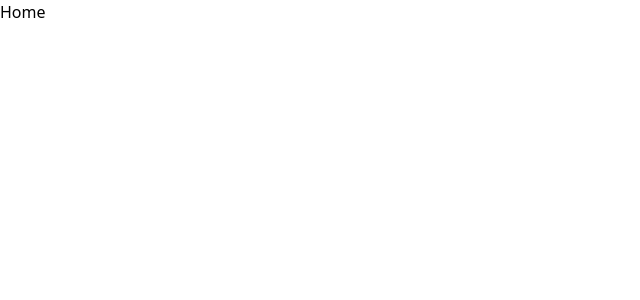
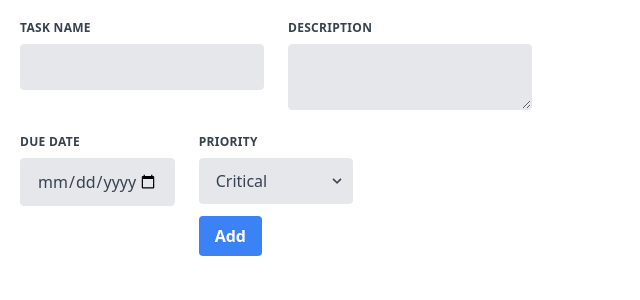
Before and after one commit to Elizabeth-M-M/zentask, a React (Create React App) app: page / in a window 1280 px wide. Shown: the top 300 px of the page, without its empty margins (0-640 px from the left). Built offline with nearby package versions, Linux system fonts and the light colour scheme.

Commit message:
Feat: add task input form

```diff
--- /dev/null
+++ b/src/components/Form.js
@@ -0,0 +1,87 @@
+import React from "react";
+
+function Form() {
+  return (
+    <form class="w-full max-w-lg">
+      <div class="flex flex-wrap -mx-3 mb-6">
+        <div class="w-full md:w-1/2 px-3 mb-6 md:mb-0">
+          <label
+            class="block uppercase tracking-wide text-gray-700 text-xs font-bold mb-2"
+            for="task"
+          >
+            Task Name
+          </label>
+          <input
+            class="appearance-none block w-full bg-gray-200 text-gray-700 border border-gray-200 rounded py-3 px-4 leading-tight focus:outline-none focus:bg-white focus:border-gray-500"
+            id="task"
+            type="text"
+          />
+        </div>
+        <div class="w-full md:w-1/2 px-3">
+          <label
+            class="block uppercase tracking-wide text-gray-700 text-xs font-bold mb-2"
+            for="description"
+          >
+            Description
+          </label>
+          <textarea
+            class="appearance-none block w-full bg-gray-200 text-gray-700 border border-gray-200 rounded py-3 px-4 leading-tight focus:outline-none focus:bg-white focus:border-gray-500"
+            id="description"
+            type="text"
+          />
+        </div>
+      </div>
+
+      <div class="flex flex-wrap -mx-3 mb-2">
+        <div class="w-full md:w-1/3 px-3 mb-6 md:mb-0">
+          <label
+            class="block uppercase tracking-wide text-gray-700 text-xs font-bold mb-2"
+            for="dueDate"
+          >
+            Due Date
+          </label>
+          <input
+            class="appearance-none block w-full bg-gray-200 text-gray-700 border border-gray-200 rounded py-3 px-4 leading-tight focus:outline-none focus:bg-white focus:border-gray-500"
+            id="dueDate"
+            type="date"
+          />
+        </div>
+        <div class="w-full md:w-1/3 px-3 mb-6 md:mb-0">
+          <label
+            class="block uppercase tracking-wide text-gray-700 text-xs font-bold mb-2"
+            for="priority"
+          >
+            Priority
+          </label>
+          <div class="relative">
+            <select
+              class="block appearance-none w-full bg-gray-200 border border-gray-200 text-gray-700 py-3 px-4 pr-8 rounded leading-tight focus:outline-none focus:bg-white focus:border-gray-500"
+              id="priority"
+            >
+              <option>Critical</option>
+              <option>Medium</option>
+              <option>Minor</option>
+            </select>
+            <div class="pointer-events-none absolute inset-y-0 right-0 flex items-center px-2 text-gray-700">
+              <svg
+                class="fill-current h-4 w-4"
+                xmlns="http://www.w3.org/2000/svg"
+                viewBox="0 0 20 20"
+              >
+                <path d="M9.293 12.95l.707.707L15.657 8l-1.414-1.414L10 10.828 5.757 6.586 4.343 8z" />
+              </svg>
+            </div>
+          </div>
+          <button
+            class="bg-blue-500 hover:bg-blue-700 text-white font-bold py-2 px-4 rounded focus:outline-none focus:shadow-outline mt-3 mx-auto"
+            type="button"
+          >
+            Add
+          </button>
+        </div>
+      </div>
+    </form>
+  );
+}
+
+export default Form;
--- a/src/components/Home.js
+++ b/src/components/Home.js
@@ -1,9 +1,14 @@
 import React from 'react'
+import Form from './Form'
 
 function Home() {
   return (
-    <div>Home</div>
-  )
+    <div className="home">
+      <div className="container mx-auto p-5">
+        <Form />
+      </div>
+    </div>
+  );
 }
 
 export default Home
```
